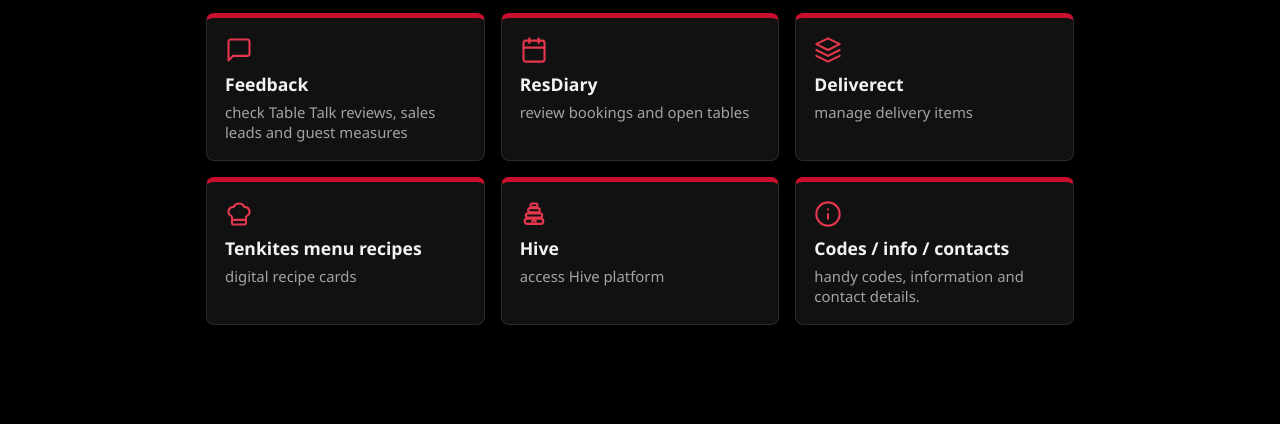
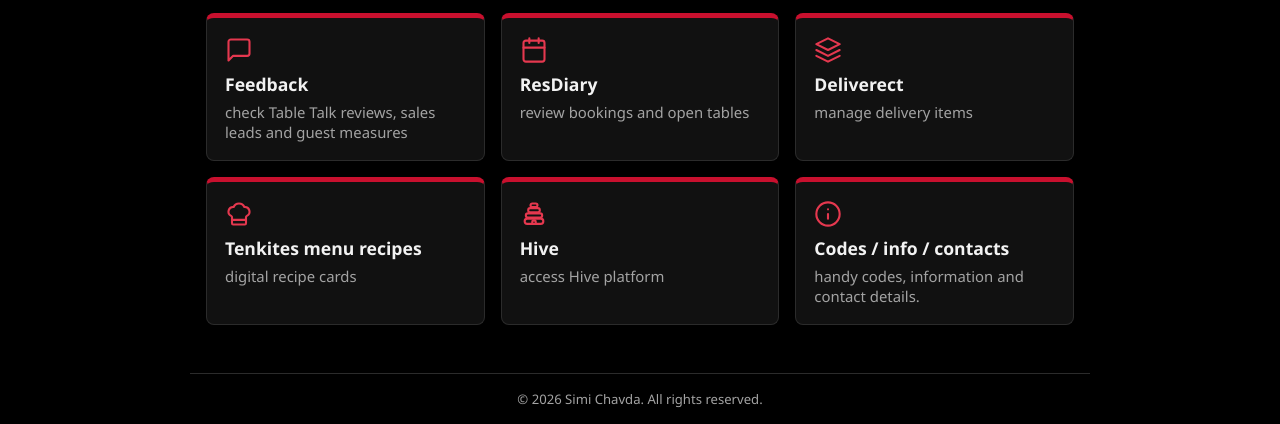
Before and after one commit to simichavda/Portfolio, a plain HTML site: page tgihub.html in a window 1280 px wide. Shown: the part 568-992 px from the top of the page. Before the commit the page ends 941 px from the top, so only its background shows below. Drawn offline with Linux system fonts and the light colour scheme.

Commit message:
Add footer with copyright information

```diff
--- a/tgihub.html
+++ b/tgihub.html
@@ -16,6 +16,7 @@
     </div>
   </header>
   <main id="app"></main>
+  <footer class="foot">© <span id="year"></span> Simi Chavda. All rights reserved.</footer>
   <script src="js/tgihub.js"></script>
 </body>
 </html>
```
